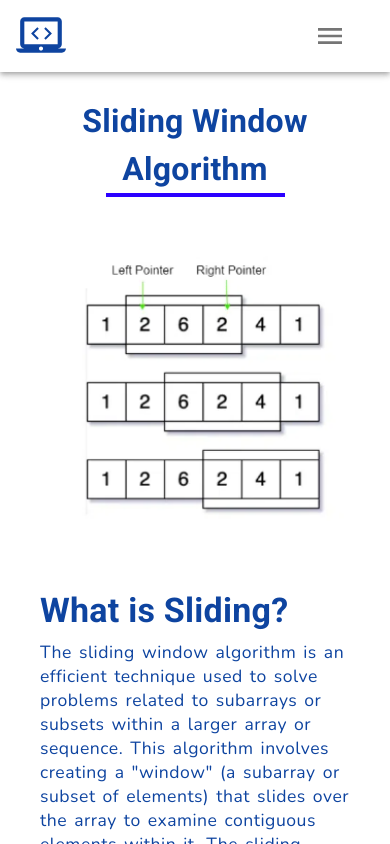
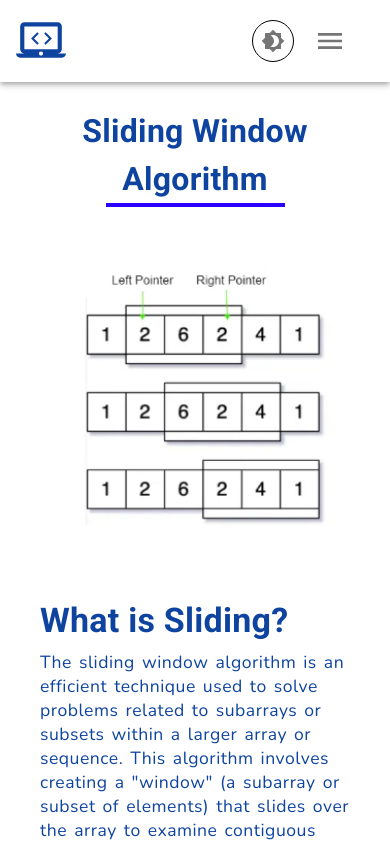
Before and after one commit to RjRishuSty/DSA, a React (Create React App) app in the folder myweb/: page / in a window 390 px wide. Shown: the top 844 px of the page. Built offline with nearby package versions, Linux system fonts and the light colour scheme; the HTML template or start-up script is replaced by a standard one.

Commit message:
add Dark Mode

```diff
--- a/myweb/src/Component/DarkMode/DarkMode.jsx
+++ b/myweb/src/Component/DarkMode/DarkMode.jsx
@@ -1,15 +1,17 @@
 import { IconButton } from "@mui/material";
 import Brightness4Icon from "@mui/icons-material/Brightness4";
 import Brightness7Icon from "@mui/icons-material/Brightness7";
+import Styles from './DarkMode.module.css';
 
 const DarkMode = ({ setMode, mode }) => {
   return (
     <IconButton
       onClick={() => setMode(!mode)}
       color="inherit"
+      className={Styles.modeSection}
       sx={{
         border: "1px solid",
-        borderColor: mode ? "#ffffff" : "#ffffff",
+        borderColor: mode ? "white" : "black",
         borderRadius: "50%",
         marginRight: "20px",
       }}
--- /dev/null
+++ b/myweb/src/Component/DarkMode/DarkMode.module.css
@@ -0,0 +1,3 @@
+.modeSection{
+    /* border: 2px solid red !important; */
+}
--- a/myweb/src/Component/Logo/Logo.module.css
+++ b/myweb/src/Component/Logo/Logo.module.css
@@ -21,7 +21,7 @@
 @media (max-width: 800px) {
   .codeIcon {
     /* border: 5px solid black; */
-    top: 1.3rem !important;
+    top: 1.6rem !important;
   }
   .MobileCodeIcon {
     /* border: 1px solid black; */
--- a/myweb/src/Component/Navbar/Navbar.jsx
+++ b/myweb/src/Component/Navbar/Navbar.jsx
@@ -26,16 +26,20 @@ export const Navbar = () => {
               </Box>
             )}
             {isMobile && (
+              <>
+
               <IconButton
                 size="large"
                 edge="start"
                 color="black"
                 aria-label="menu"
                 sx={{ mr: 2 }}
-                onClick={() => setClickedMenu(!clickedMenu)}
+
               >
-                <MenuIcon className={Styles.menuIcon} />
+              <DarkMode mode={darkMode} setMode={setDarkMode}/>
+                <MenuIcon className={Styles.menuIcon}  onClick={() => setClickedMenu(!clickedMenu)}/>
               </IconButton>
+              </>
             )}
           </Toolbar>
         </AppBar>
--- a/myweb/src/Component/Navbar/Navbar.module.css
+++ b/myweb/src/Component/Navbar/Navbar.module.css
@@ -75,7 +75,7 @@
 
 .closeIcon {
   font-size: 2rem !important;
-  color: var(--secondary-font-color) !important;
+  color: var( --primary-font-color) !important;
 }
 
 @media (max-width: 1111px) {
```
